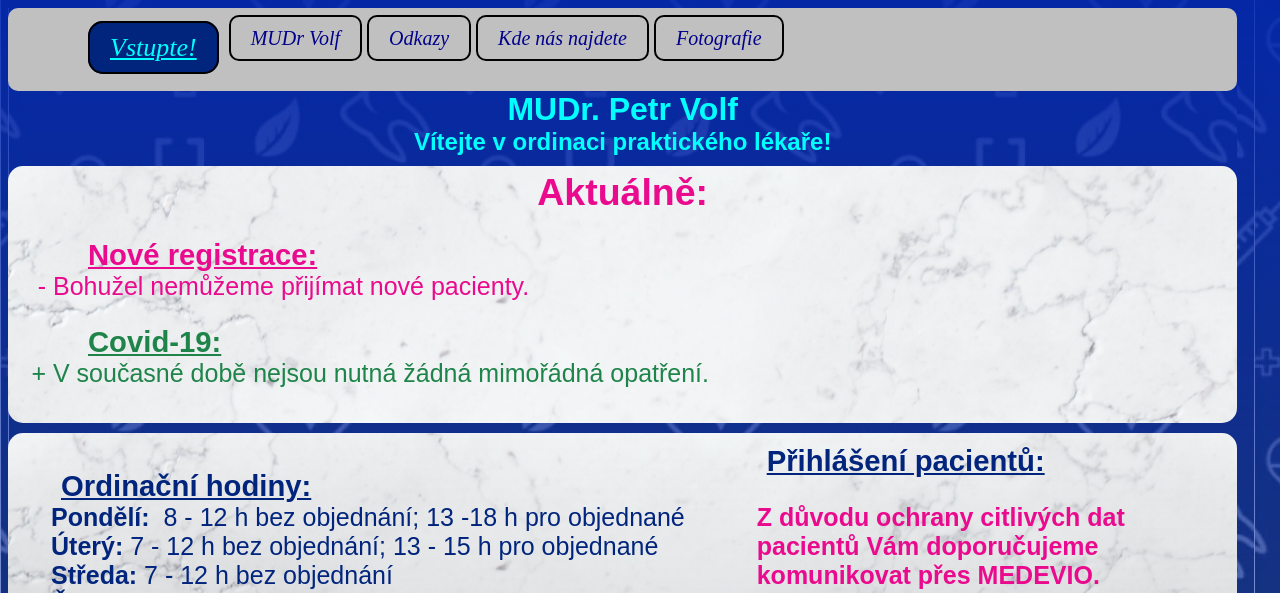
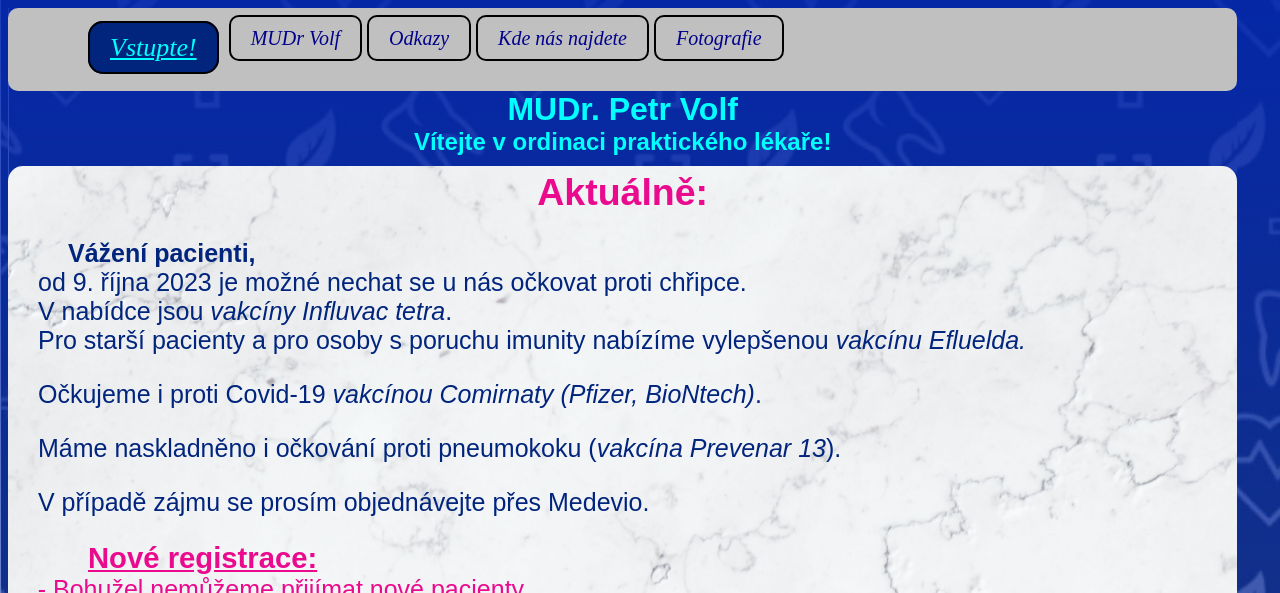
Before and after one commit to Michal1898/Peca2, a plain HTML site: page index.html in a window 1280 px wide. Shown: the top 593 px of the page. Drawn offline with Linux system fonts and the light colour scheme.

Commit message:
Pridano info ockovani do index.html

```diff
--- a/css/styly.css
+++ b/css/styly.css
@@ -542,6 +542,14 @@ background: linear-gradient(rgba(0,0,0,0.6),rgba(0,0,0,0.7)),
     color: #1E8449;
 }
 
+.vaccination {
+    color: #1E8449 ;
+}
+
+.vaccination p {
+    color: #1E8449 ;
+}
+
 .nove_registrace {
     color: #ea0a8e ;
 }
--- a/index.html
+++ b/index.html
@@ -34,13 +34,20 @@
     <h1>MUDr. Petr Volf</h1>
     <h2>Vítejte v ordinaci praktického lékaře!</h2>
     <section class="aktuality">
-      <h2>Aktuálně:</h2><!--
-      <p><b><u>18.05.2023:</u> Vážení pacienti, z&nbsp;důvodu nemoci dnes nebudu přítomen
-      v&nbsp;ordinaci.<br>
-      Při&nbsp;akutních obtížích se&nbsp;prosím obraťte na můj&nbsp;zástup - MUDr.&nbsp;Petrů,
-      Horní&nbsp;Maršov (ve&nbsp;čtvrtek má prac.&nbsp;dobu 13&nbsp;-&nbsp;18&nbsp;hod.).<br>
-      Předpokládám, že mi zítra bude lépe a&nbsp;budu přítomen.</b></p>==&gt; ==&gt;
-      -->
+      <h2>Aktuálně:</h2>
+
+      <p><b> Vážení pacienti, </b> <br> od 9.&nbsp;října 2023 je&nbsp;možné nechat&nbsp;se u&nbsp;nás očkovat
+      proti&nbsp;chřipce.<br>
+      V nabídce jsou <i>vakcíny Influvac&nbsp;tetra</i>.<br>
+      Pro&nbsp;starší pacienty a pro&nbsp;osoby s&nbsp;poruchu imunity nabízíme vylepšenou <i>vakcínu
+      Efluelda.</i><br>
+      <p>
+      Očkujeme i proti&nbsp;Covid-19 <i>vakcínou Comirnaty (Pfizer, BioNtech)</i>.  </p>
+       <p>
+      Máme naskladněno i&nbsp;očkování proti&nbsp;pneumokoku (<i>vakcína Prevenar 13</i>). </b>
+        <p>
+      V případě zájmu se&nbsp;prosím objednávejte přes&nbsp;Medevio. </p>
+
       <!--
                       <h3>8. června 2023:</h3>
                       <ul>
@@ -48,9 +55,7 @@
                         <li>Pro objednané pacienty se nic nemění.</li>
                         <li>Sestra bude přítomna a léky budou odeslány.</li>
                       </ul>
-      -->
-
-      <!--
+                      --><!--
                       <div class="plan_dovolene; display: inline-block">
                         <ul>
                           <li style="list-style: none">
@@ -78,8 +83,6 @@
                         <li><strong>Pondělí:&nbsp;</strong>8&nbsp;-&nbsp;14&nbsp;h</li>
                         <li><strong>Pátek:&nbsp;</strong>8&nbsp;-&nbsp;12&nbsp;h</li>
                       </ul>
-
-      </div>
                        -->
       <div class="nove_registrace">
         <ul>
@@ -126,8 +129,7 @@
           přes&nbsp;MEDEVIO.</b></p>
         </div><a href="https://my.medevio.cz/mudr-petr-volf?ref=imgbanner" target=
         "_blank"><img src="https://static.medevio.cz/clinic-banners/banner@2x.png" width="421"
-        height="203" alt="Pokračovat na Medevio" style="max-width:100%;height:auto;"></a>
-        <br>
+        height="203" alt="Pokračovat na Medevio" style="max-width:100%;height:auto;"></a><br>
         <br class="line_br3">
       </div>
     </section>
```
Also changed, not shown: mudr_volf.html (+1 -1 lines). Lines whose indentation alone changed are shown as unchanged.
